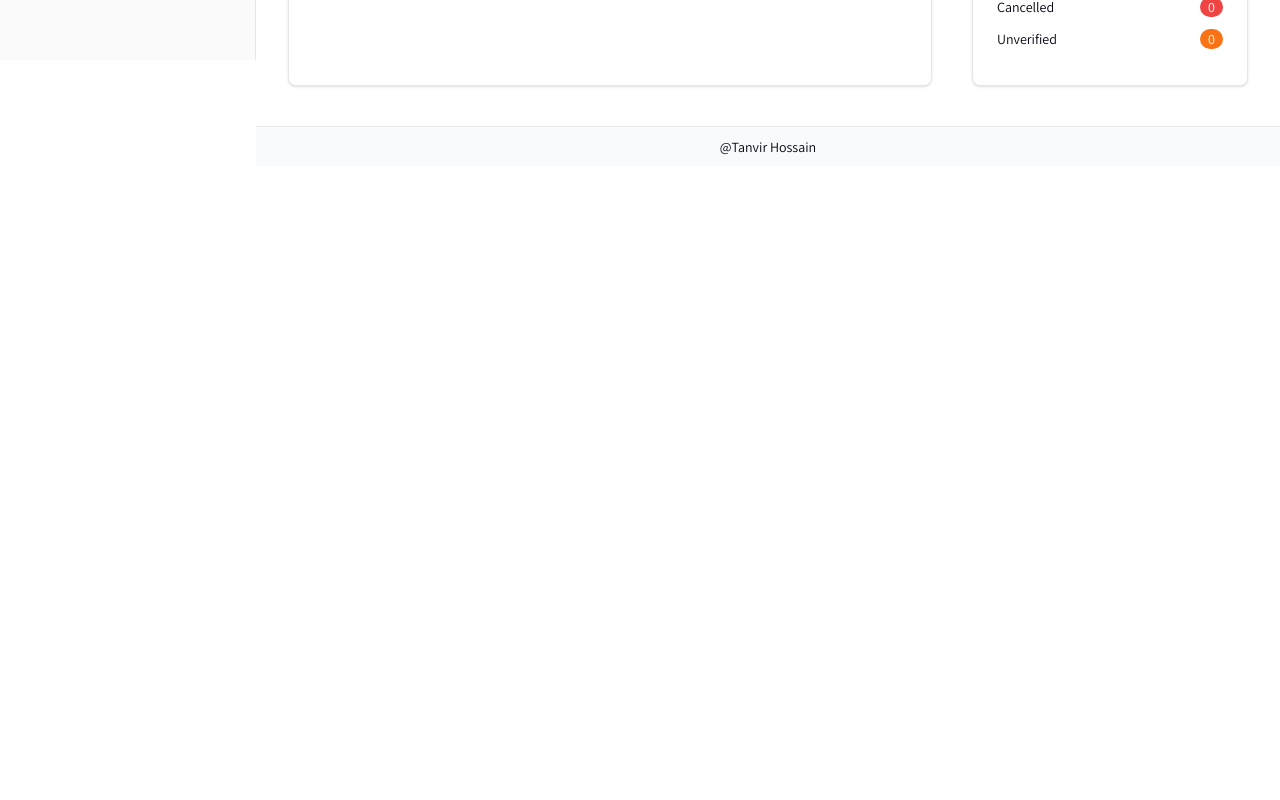
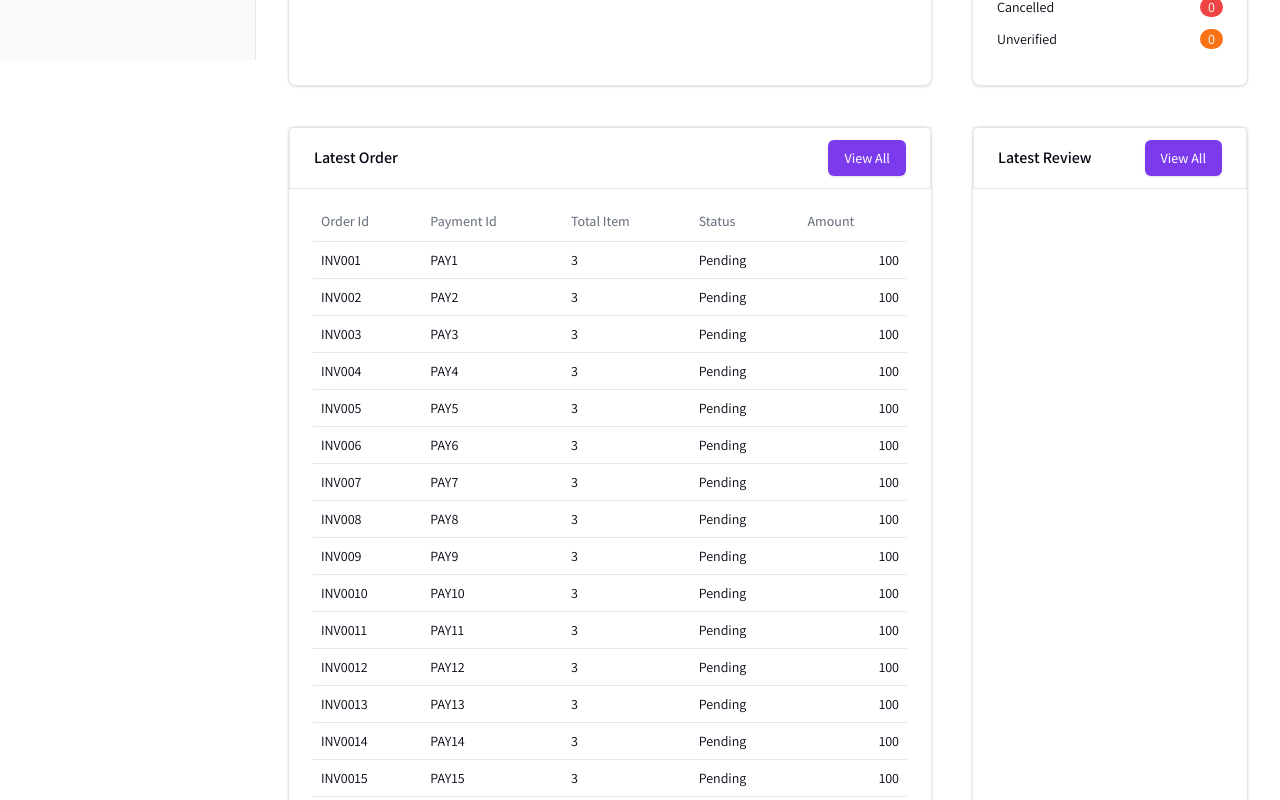
Before and after one commit to CodeTanvir/flappy-website, a Next.js app: page /admin/dashboard in a window 1280 px wide. Shown: the part 740-1540 px from the top of the page. Before the commit the page ends 906 px from the top, so only its background shows below. Built offline with nearby package versions, Linux system fonts and the light colour scheme; no server answers.

Commit message:
Orderlist Ui

```diff
--- /dev/null
+++ b/app/(root)/(admin)/admin/dashboard/LatestOrder.jsx
@@ -0,0 +1,36 @@
+import {
+  Table,
+  TableBody,
+  TableCell,
+  TableHead,
+  TableHeader,
+  TableRow,
+} from "@/components/ui/table";
+function LatestOrder() {
+  return (
+    <Table>
+      <TableHeader>
+        <TableRow>
+          <TableHead>Order Id</TableHead>
+          <TableHead>Payment Id</TableHead>
+          <TableHead>Total Item</TableHead>
+          <TableHead>Status</TableHead>
+          <TableHead>Amount</TableHead>
+        </TableRow>
+      </TableHeader>
+      <TableBody>
+        {Array.from({ length: 20 }).map((_, i) => (
+          <TableRow key={i}>
+            <TableCell>{`INV00${i + 1}`}</TableCell>
+            <TableCell>{`PAY${i + 1}`}</TableCell>
+            <TableCell>3</TableCell>
+            <TableCell>Pending</TableCell>
+            <TableCell className="text-right">100</TableCell>
+          </TableRow>
+        ))}
+      </TableBody>
+    </Table>
+  );
+}
+
+export default LatestOrder;
--- a/app/(root)/(admin)/admin/dashboard/page.jsx
+++ b/app/(root)/(admin)/admin/dashboard/page.jsx
@@ -2,6 +2,7 @@ import { Button } from "@/components/ui/button";
 import { Card, CardContent, CardHeader } from "@/components/ui/card";
 import Link from "next/link";
 import CountOverview from "./CountOverview";
+import LatestOrder from "./LatestOrder";
 import { OrderOverview } from "./OrderOverview";
 import { OrderStatus } from "./OrderStatus";
 import QuickAdd from "./QuickAdd";
@@ -39,6 +40,32 @@ function AdminDashboard() {
           </CardContent>
         </Card>
       </div>
+      <div className="mt-10 flex lg:flex-nowrap flex-warp gap-10">
+        <Card className="rounded-lg lg:w-[70%] w-full p-0 block">
+          <CardHeader className="py-3 border [.border-b]:pb-3">
+            <div className="flex justify-between items-center">
+              <span className="font-semibold">Latest Order</span>
+              <Button type="button">
+                <Link href="">View All</Link>
+              </Button>
+            </div>
+          </CardHeader>
+          <CardContent className="pt-3">
+            <LatestOrder />
+          </CardContent>
+        </Card>
+        <Card className="rounded-lg lg:w-[30%] w-full p-0">
+          <CardHeader className="py-3 border [.border-b]:pb-3">
+            <div className="flex justify-between items-center">
+              <span className="font-semibold">Latest Review</span>
+              <Button type="button">
+                <Link href="">View All</Link>
+              </Button>
+            </div>
+          </CardHeader>
+          <CardContent></CardContent>
+        </Card>
+      </div>
     </div>
   );
 }
--- /dev/null
+++ b/components/ui/table.jsx
@@ -0,0 +1,86 @@
+import * as React from "react"
+
+import { cn } from "@/lib/utils"
+
+const Table = React.forwardRef(({ className, ...props }, ref) => (
+  <div className="relative w-full overflow-auto">
+    <table
+      ref={ref}
+      className={cn("w-full caption-bottom text-sm", className)}
+      {...props} />
+  </div>
+))
+Table.displayName = "Table"
+
+const TableHeader = React.forwardRef(({ className, ...props }, ref) => (
+  <thead ref={ref} className={cn("[&_tr]:border-b", className)} {...props} />
+))
+TableHeader.displayName = "TableHeader"
+
+const TableBody = React.forwardRef(({ className, ...props }, ref) => (
+  <tbody
+    ref={ref}
+    className={cn("[&_tr:last-child]:border-0", className)}
+    {...props} />
+))
+TableBody.displayName = "TableBody"
+
+const TableFooter = React.forwardRef(({ className, ...props }, ref) => (
+  <tfoot
+    ref={ref}
+    className={cn("border-t bg-muted/50 font-medium [&>tr]:last:border-b-0", className)}
+    {...props} />
+))
+TableFooter.displayName = "TableFooter"
+
+const TableRow = React.forwardRef(({ className, ...props }, ref) => (
+  <tr
+    ref={ref}
+    className={cn(
+      "border-b transition-colors hover:bg-muted/50 data-[state=selected]:bg-muted",
+      className
+    )}
+    {...props} />
+))
+TableRow.displayName = "TableRow"
+
+const TableHead = React.forwardRef(({ className, ...props }, ref) => (
+  <th
+    ref={ref}
+    className={cn(
+      "h-10 px-2 text-left align-middle font-medium text-muted-foreground [&:has([role=checkbox])]:pr-0 [&>[role=checkbox]]:translate-y-[2px]",
+      className
+    )}
+    {...props} />
+))
+TableHead.displayName = "TableHead"
+
+const TableCell = React.forwardRef(({ className, ...props }, ref) => (
+  <td
+    ref={ref}
+    className={cn(
+      "p-2 align-middle [&:has([role=checkbox])]:pr-0 [&>[role=checkbox]]:translate-y-[2px]",
+      className
+    )}
+    {...props} />
+))
+TableCell.displayName = "TableCell"
+
+const TableCaption = React.forwardRef(({ className, ...props }, ref) => (
+  <caption
+    ref={ref}
+    className={cn("mt-4 text-sm text-muted-foreground", className)}
+    {...props} />
+))
+TableCaption.displayName = "TableCaption"
+
+export {
+  Table,
+  TableHeader,
+  TableBody,
+  TableFooter,
+  TableHead,
+  TableRow,
+  TableCell,
+  TableCaption,
+}
```
